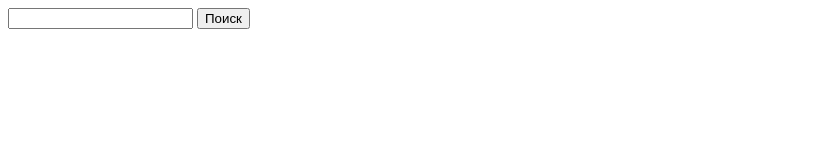
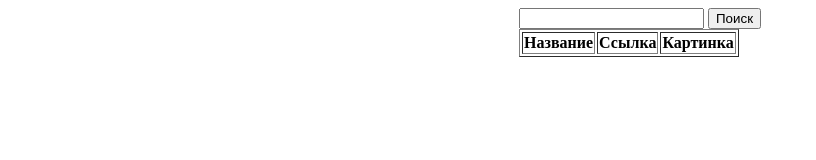
Before and after one commit to taisyavarchenko/JS_Cource, a plain HTML site: page VueJS/3.html in a window 1280 px wide. Shown: the whole page, without its empty margins (0-816 px from the left). Drawn offline with nearby package versions, Linux system fonts and the light colour scheme.

Commit message:
Table view

```diff
--- a/VueJS/3.html
+++ b/VueJS/3.html
@@ -8,19 +8,35 @@
     <!-- версия для разработки, отображает полезные предупреждения в консоли -->
     <script src="https://cdn.jsdelivr.net/npm/vue@2/dist/vue.js"></script>
 </head>
-<body>
-    <div id="search">
+<body style="display: flex; ">
+    <div id="search" style="max-width: 1170px;margin-left: auto;margin-right: auto;padding-left: 16px;padding-right: 16px;">
         <input v-model="message">
         <button v-on:click="open" type="button">Поиск</button>
         <div>
-            <p v-for="artical in articals">
-                <span v-if="artical.seen">
-                    <a v-bind:href="artical.url" style="display: flex; flex-direction: column; width: 50px; background-color: #ddd; padding: 5px;">
-                        <img v-bind:src="artical.image" style="height: 40px;">
-                        <span>{{ artical.title }}</span>
-                    </a>
-                </span>
-            </p>
+            <table border="1">
+                <thead>
+                    <tr>
+                        <th>Название</th>
+                        <th>Ссылка</th>
+                        <th>Картинка</th>
+                    </tr>
+                </thead>
+                <tbody>
+                    <tr v-for="artical in articals" v-if="artical.seen">
+                        <td bgcolor="#ddd" style="text-align: center; padding: 5px;">
+                            {{ artical.title }}
+                        </td>
+                        <td>
+                            <a v-bind:href="artical.url">
+                                {{ artical.url }}
+                            </a>
+                        </td>
+                        <td bgcolor="#ddd" style="text-align: center; padding: 5px;">
+                            <img v-bind:src="artical.image" style="height: 40px;">
+                        </td>
+                    </tr>
+                </tbody>
+            </table>
         </div>
     </div>
 </body>
```
